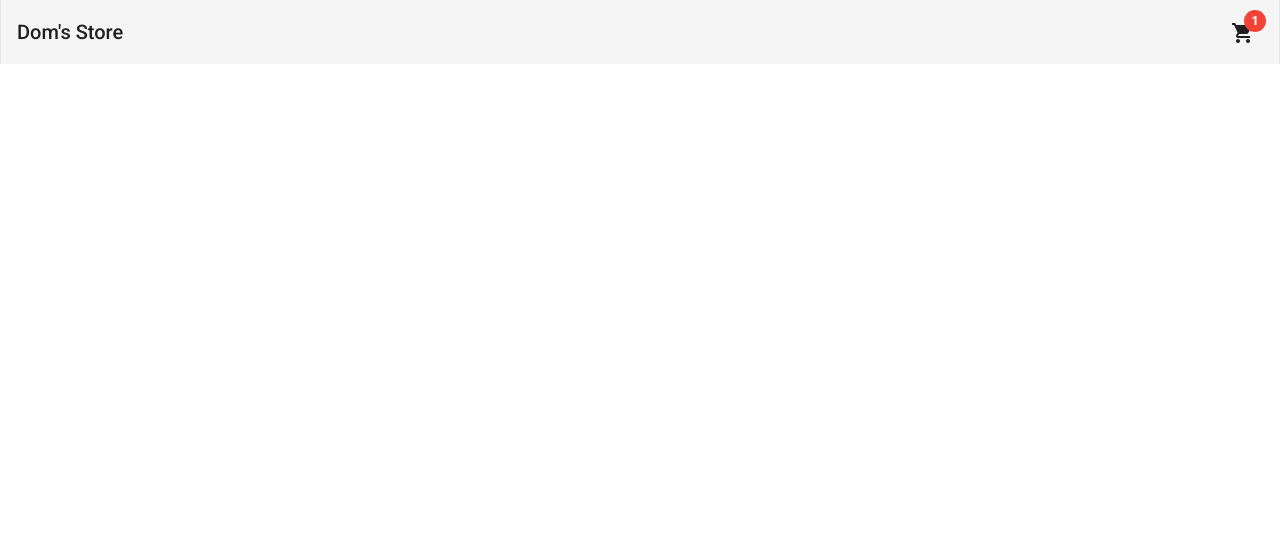
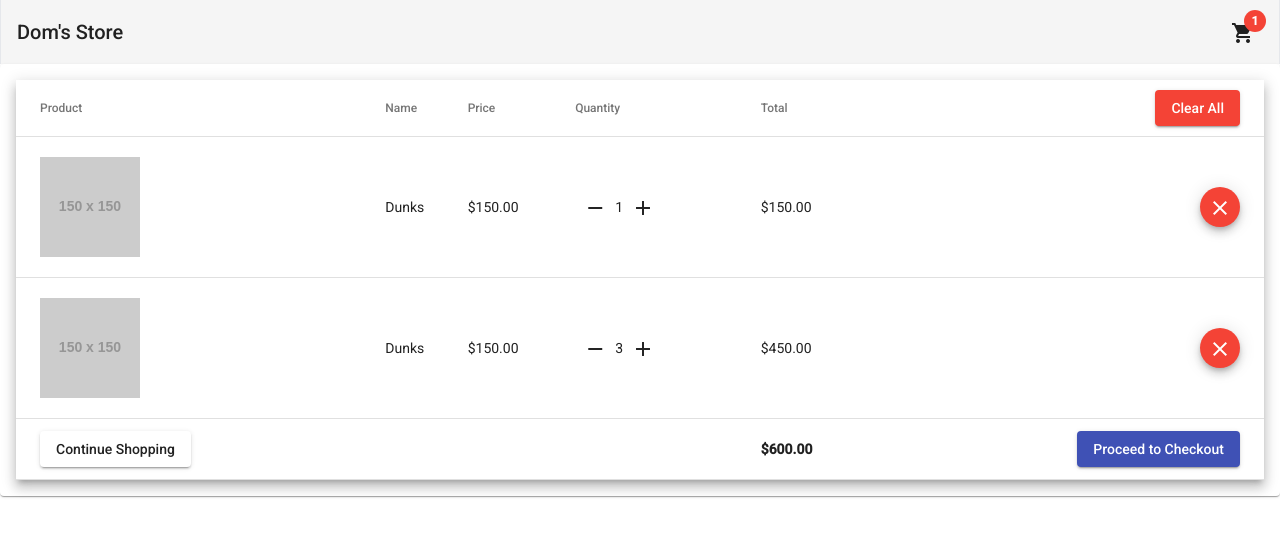
Before and after one commit to Dominique216/angular-store, an Angular app: page /cart in a window 1280 px wide. Before the commit this address led to /. Shown: the top 536 px of the page. Built offline with nearby package versions, Linux system fonts and the light colour scheme.

Commit message:
cart page started

```diff
--- a/src/app/app.module.ts
+++ b/src/app/app.module.ts
@@ -20,7 +20,8 @@
 import { HomeComponent } from './pages/home/home.component';
 import { ProductsHeaderComponent } from './pages/home/components/products-header/products-header.component';
 import { FiltersComponent } from './pages/home/components/filters/filters.component';
-import { ProductBoxComponent } from './pages/home/components/product-box/product-box.component'
+import { ProductBoxComponent } from './pages/home/components/product-box/product-box.component';
+import { CartComponent } from './pages/cart/cart.component'
 
 @NgModule({
   declarations: [
@@ -29,7 +30,8 @@
     HomeComponent,
     ProductsHeaderComponent,
     FiltersComponent,
-    ProductBoxComponent
+    ProductBoxComponent,
+    CartComponent
   ],
   imports: [
     BrowserModule,
--- /dev/null
+++ b/src/app/pages/cart/cart.component.html
@@ -0,0 +1,77 @@
+<mat-card class="max-width-7xl mx-auto" *ngIf="cart.items.length">
+    <table mat-table [dataSource]="dataSource"
+    class="mat-elevation-z8 w-full">
+        <ng-container matColumnDef="product">
+            <th mat-header-cell *matHeaderCellDef>Product</th>
+            <td mat-cell *matCellDef="let element">
+                <img src="{{element.product}}" alt="product" class="w-[100px] my-5"/>
+            </td>
+            <td mat-footer-cell *matFooterCellDef>
+                <button mat-raised-button routerLink="/home">Continue Shopping</button>
+            </td>
+        </ng-container>
+        <ng-container matColumnDef="name">
+            <th mat-header-cell *matHeaderCellDef>Name</th>
+            <td mat-cell *matCellDef="let element">
+                <span class="truncate max-w-xs block">{{element.name}}</span>
+            </td>
+            <td mat-footer-cell *matFooterCellDef></td>
+        </ng-container>
+        <ng-container matColumnDef="price">
+            <th mat-header-cell *matHeaderCellDef>Price</th>
+            <td mat-cell *matCellDef="let element">
+                {{element.price | currency}}
+            </td>
+            <td mat-footer-cell *matFooterCellDef></td>
+        </ng-container>
+        <ng-container matColumnDef="quantity">
+            <th mat-header-cell *matHeaderCellDef>Quantity</th>
+            <td mat-cell *matCellDef="let element">
+                <button mat-icon-button>
+                    <mat-icon>remove</mat-icon>
+                </button>
+                <span>{{ element.quantity }}</span>
+                <button mat-icon-button>
+                    <mat-icon>add</mat-icon>
+                </button>
+            </td>
+            <td mat-footer-cell *matFooterCellDef></td>
+        </ng-container>
+        <ng-container matColumnDef="total">
+            <th mat-header-cell *matHeaderCellDef>Total</th>
+            <td mat-cell *matCellDef="let element">
+                {{ (element.quantity * element.price )| currency}}
+            </td>
+            <td mat-footer-cell *matFooterCellDef>
+                <span class="font-bold py-5 block">
+                    {{getTotal(cart.items) | currency}}
+                </span>
+            </td>
+        </ng-container>
+        <ng-container matColumnDef="action">
+            <th mat-header-cell *matHeaderCellDef>
+                <button mat-raised-button color="warn" class="float-right">
+                    Clear All
+                </button>
+            </th>
+            <td mat-cell *matCellDef="let element">
+                <button mat-mini-fab color="warn" class="float-right">
+                    <mat-icon>close</mat-icon>
+                </button>
+            </td>
+            <td mat-footer-cell *matFooterCellDef>
+                <button mat-raised-button color="primary" class="float-right">Proceed to Checkout</button>
+            </td>
+        </ng-container>
+
+        <tr mat-header-row *matHeaderRowDef="displayedColumns"></tr>
+        <tr mat-row *matRowDef="let row; columns: displayedColumns"></tr>
+        <tr mat-footer-row *matFooterRowDef="displayedColumns"></tr>
+    </table>
+</mat-card>
+<mat-card *ngIf="!cart.items.length">
+    <p>
+        You cart is empty
+        <button mat-raised-button routerLink="/home">Start Shopping</button>
+    </p>
+</mat-card>
--- /dev/null
+++ b/src/app/pages/cart/cart.component.ts
@@ -0,0 +1,46 @@
+import { Component, OnInit } from '@angular/core';
+import { Cart, CartItem } from 'src/app/models/cart.model';
+
+@Component({
+  selector: 'app-cart',
+  templateUrl: './cart.component.html'
+})
+export class CartComponent implements OnInit {
+
+  cart: Cart = {items: [{
+    product: 'https://via.placeholder.com/150',
+    name: 'Dunks',
+    price: 150,
+    quantity: 1,
+    id: 1,
+  },
+  {
+    product: 'https://via.placeholder.com/150',
+    name: 'Dunks',
+    price: 150,
+    quantity: 3,
+    id: 2,
+  }]};
+  dataSource: Array<CartItem> = [];
+  displayedColumns: Array<string> = [
+    'product',
+    'name',
+    'price',
+    'quantity',
+    'total',
+    'action'
+  ]
+
+  constructor() { }
+
+  ngOnInit(): void {
+    this.dataSource = this.cart.items;
+  }
+
+  getTotal(items: Array<CartItem>) : number{
+    return items.map(item => item.price * item.quantity)
+    .reduce((prev, curr ) => prev+curr, 0)
+
+  }
+
+}
```
Also changed, not shown: src/app/app-routing.module.ts (+6 -1 lines), src/app/models/cart.model.ts (added, +11 -0 lines).
